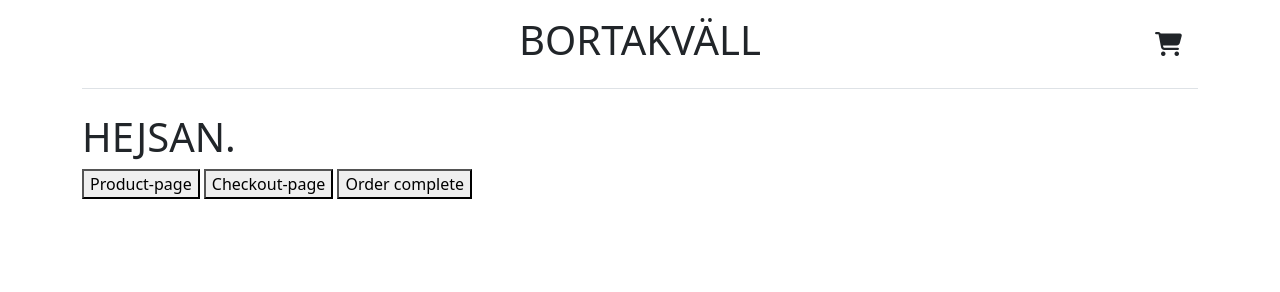
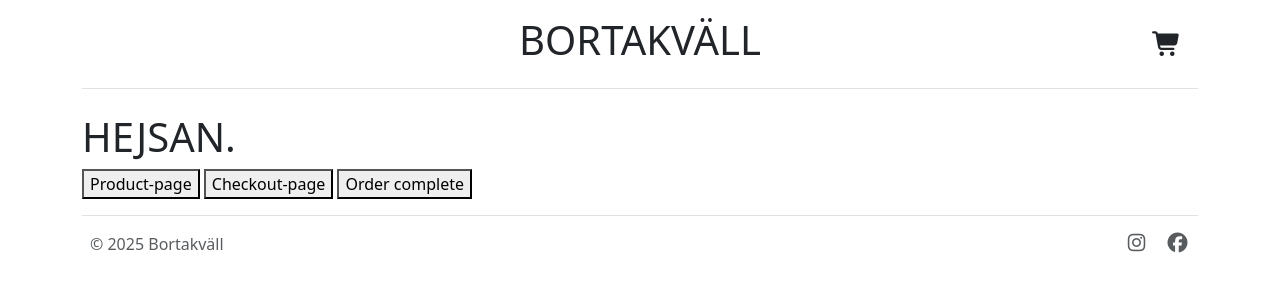
Before and after one commit to Emilia9602/CandyStore, a website built with Vite: page index.html in a window 1280 px wide. Built offline with nearby package versions, Linux system fonts and the light colour scheme.

Commit message:
added footer to all 4 pages from boostrap and imported fontawesome on ts pages

```diff
--- a/index.html
+++ b/index.html
@@ -22,10 +22,24 @@
       <button class="goToPage">Product-page</button>
       <button class="goToPage2">Checkout-page</button>
       <button class="goToPage3">Order complete</button>
-      <script
-        src="https://kit.fontawesome.com/1b5866bf84.js"
-        crossorigin="anonymous"
-      ></script>
+      <footer
+        class="d-flex justify-content-between align-items-center py-3 border-top mt-3"
+      >
+        <span class="text-muted ms-2">© 2025 Bortakväll</span>
+
+        <ul class="nav d-flex me-2">
+          <li class="ms-3">
+            <a class="text-muted" href="#"
+              ><i class="fa-brands fa-instagram fs-5"></i
+            ></a>
+          </li>
+          <li class="ms-3">
+            <a class="text-muted" href="#"
+              ><i class="fa-brands fa-facebook fs-5"></i
+            ></a>
+          </li>
+        </ul>
+      </footer>
       <script type="module" src="/src/main.ts"></script>
     </div>
   </body>
--- a/package.json
+++ b/package.json
@@ -13,6 +13,7 @@
     "vite": "^7.2.4"
   },
   "dependencies": {
+    "@fortawesome/fontawesome-free": "^7.1.0",
     "bootstrap": "^5.3.8"
   }
 }
--- a/src/assets/html/product-page.html
+++ b/src/assets/html/product-page.html
@@ -12,7 +12,25 @@
           <h1>BORTAKVÄLL</h1>
         </div>
       </header>
-      <script type="module" src="../ts/product-page.ts"></script>
+      <footer
+        class="d-flex justify-content-between align-items-center py-3 border-top mt-3"
+      >
+        <span class="text-muted ms-2">© 2025 Bortakväll</span>
+
+        <ul class="nav d-flex me-2">
+          <li class="ms-3">
+            <a class="text-muted" href="#"
+              ><i class="fa-brands fa-instagram fs-5"></i
+            ></a>
+          </li>
+          <li class="ms-3">
+            <a class="text-muted" href="#"
+              ><i class="fa-brands fa-facebook fs-5"></i
+            ></a>
+          </li>
+        </ul>
+      </footer>
     </div>
+    <script type="module" src="../ts/product-page.ts"></script>
   </body>
 </html>
--- a/src/assets/ts/checkout-page.ts
+++ b/src/assets/ts/checkout-page.ts
@@ -1,2 +1,3 @@
 import "bootstrap/dist/css/bootstrap.css";
+import "@fortawesome/fontawesome-free/css/all.min.css";
 import "../css/checkout-page.css";
--- a/src/assets/ts/order-complete-page.ts
+++ b/src/assets/ts/order-complete-page.ts
@@ -1,2 +1,3 @@
 import "bootstrap/dist/css/bootstrap.css";
+import "@fortawesome/fontawesome-free/css/all.min.css";
 import "../css/order-complete-page.css";
--- a/src/assets/ts/product-page.ts
+++ b/src/assets/ts/product-page.ts
@@ -1,2 +1,3 @@
 import "bootstrap/dist/css/bootstrap.css";
+import "@fortawesome/fontawesome-free/css/all.min.css";
 import "../css/product-page.css";
--- a/src/main.ts
+++ b/src/main.ts
@@ -1,4 +1,5 @@
 import "bootstrap/dist/css/bootstrap.css";
+import "@fortawesome/fontawesome-free/css/all.min.css";
 import "./style.css";
 
 const button = document.querySelector<HTMLButtonElement>(".goToPage")!;
```
Also changed, not shown: src/assets/html/checkout-page.html (+18 -0 lines), src/assets/html/order-complete-page.html (+18 -0 lines), 1 other file.
